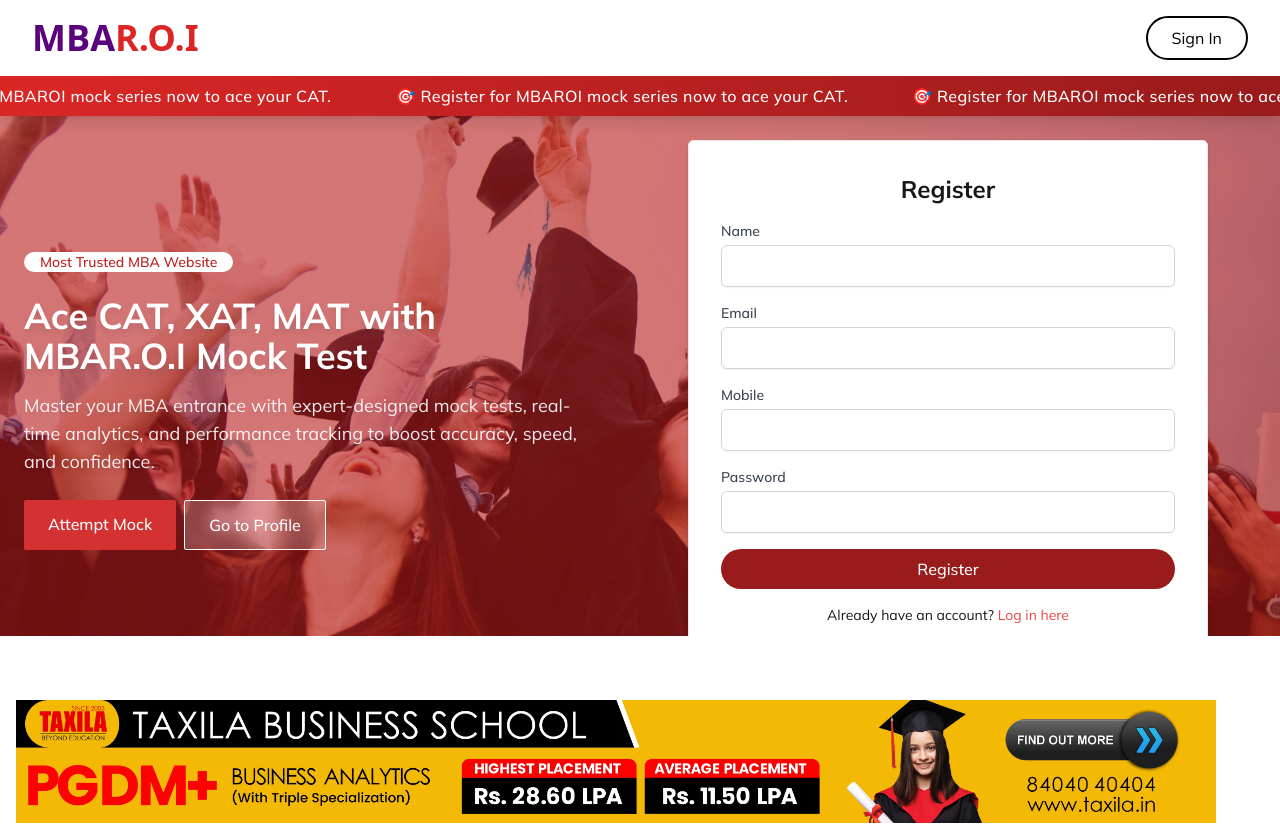
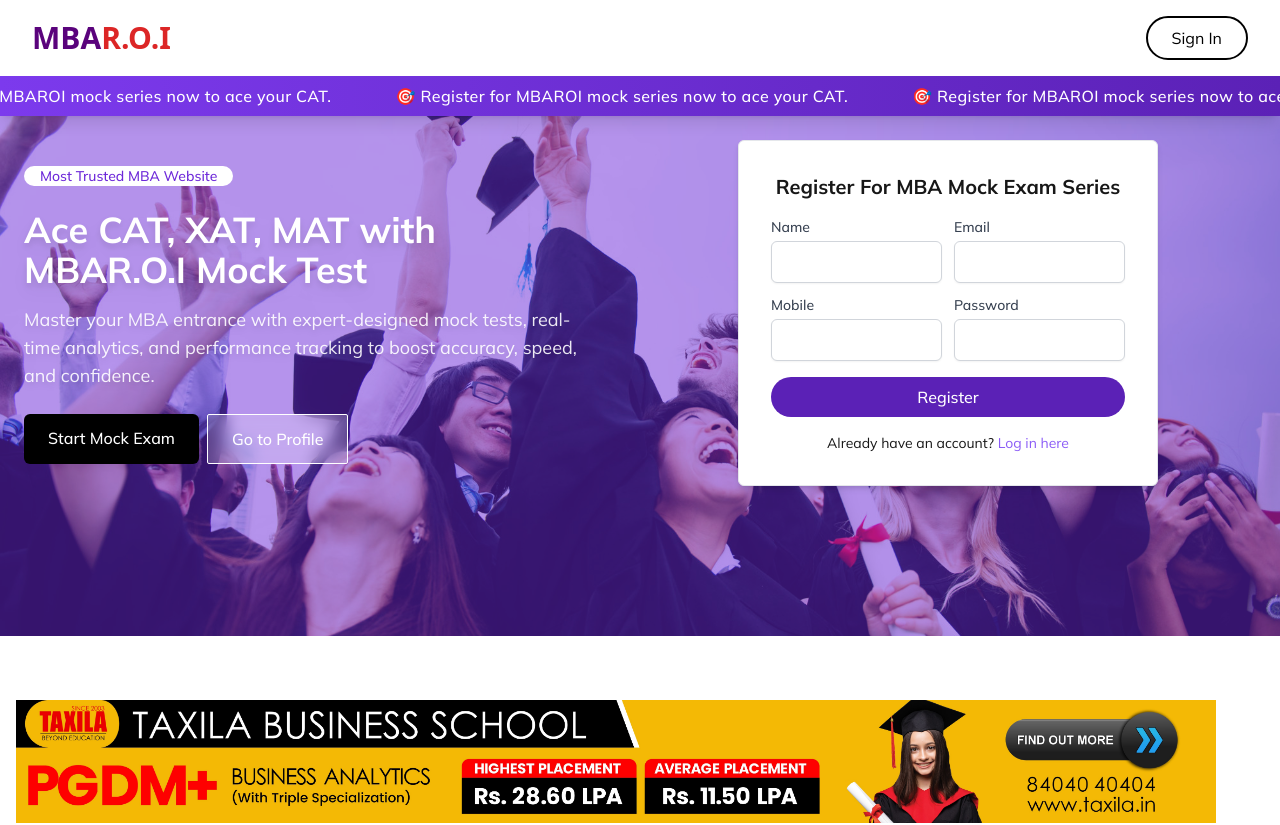
Before and after one commit to desimochi/mbaroimock, a Next.js app: page / in a window 1280 px wide. Shown: the top 825 px of the page. Built offline with nearby package versions, Linux system fonts and the light colour scheme; no server answers; the database is empty.

Commit message:
homepage changess

```diff
--- a/components/Features.js
+++ b/components/Features.js
@@ -4,7 +4,7 @@
   return (
     <div className="container mx-auto bg-white mt-8">
       <h2 className="text-black mb-8 text-center text-3xl sm:text-2xl lg:text-5xl font-normal leading-tight">Why MBAROI Mocks?</h2>
-      <hr class="border-red-700 w-1/2 mx-auto mb-12 border-t-2" />
+      <hr class="border-violet-700 w-1/2 mx-auto mb-12 border-t-2" />
       <div className="flex flex-col md:flex-row md:justify-between gap-6 p-2">
         {/* Card 1 */}
         <div className="bg-white border p-8 border-gray-300 rounded-xl shadow-md mb-8 md:mb-6 w-full sm:w-7/12">
--- a/components/Footer.js
+++ b/components/Footer.js
@@ -3,7 +3,7 @@
 // components/Footer.js
 export default function Footer() {
     return (
-      <footer className="bg-red-800 text-gray-100 py-8 px-24">
+      <footer className="bg-violet-800 text-gray-100 py-8 px-24">
         <div className="container mx-auto flex flex-col md:flex-row justify-between items-center">
           {/* Logo or Brand Name */}
           <div className="mb-4 md:mb-0">
--- a/components/MockTests.js
+++ b/components/MockTests.js
@@ -80,7 +80,7 @@
     return (
       <div className="mb-10 max-w-7xl mx-auto">
 
-        <h2 className="text-2xl font-extrabold text-zinc-950 mb-4 px-12">{title} Mocks</h2>
+        <h2 className="text-2xl font-extrabold text-zinc-950 mb-4 px-12">{title} Mock Exam Series</h2>
 
         <div className="relative group">
 
@@ -107,19 +107,30 @@
               const duration = getDuration(mock.examName);
 
               return (
-                <div key={mock._id} className="group flex-none w-80 relative border border-red-500 rounded-lg shadow-lg hover:shadow-2xl transition-shadow">
+                <div key={mock._id} className="group flex-none w-80 relative border border-gray-200 rounded-lg shadow-lg hover:shadow-2xl transition-shadow">
 
-                  {/* IMPORTANT: NO TRANSFORM, NO SCALE, NO TRANSLATE */}
+  {/* TOP-LEFT MBAROI LABEL */}
+
+
+  {/* NO TRANSFORMS, NO SCALE */}
   <div className="
     bg-gradient-to-br from-gray-50 to-gray-40
     rounded-lg overflow-hidden
     transition-colors duration-300
     hover:bg-white
-                    "
-                  >
-                    <div className="h-40 bg-gradient-to-br from-red-600 to-red-800 flex items-center justify-center relative">
-                      <BookOpen className="w-16 h-16 text-white/20 absolute" />
-                      <h3 className="text-xl font-bold text-white z-10 px-4">
+  ">
+
+    {/* HEADER WITH ICON + NAME */}
+    <div className="h-40 bg-white flex flex-col items-center justify-center relative border-b">
+       <div className="absolute top-2 left-2 border border-gray-300 text-red-800 text-[10px] font-bold px-2 py-[2px] rounded">
+    <span className="text-[#5a037c]">MBA</span>R.O.I
+  </div>
+      {/* ICON (Use your mock.icon or replace with BookOpen) */}
+      <div className="w-14 h-14 flex items-center justify-center bg-violet-100 rounded-full shadow-inner mb-2">
+        <BookOpen className="w-7 h-7 text-violet-700" />
+      </div>
+
+      <h3 className="text-lg font-bold text-gray-900 px-4 text-center">
         {mock.examName}
       </h3>
     </div>
@@ -133,7 +144,7 @@
       </div>
 
       {mock.description && (
-                        <p className="text-gray-800 text-xs mb-3 line-clamp-2">
+        <p className="text-gray-700 text-xs mb-3 line-clamp-2">
           {mock.description}
         </p>
       )}
@@ -146,22 +157,22 @@
 
       {session ? (
         <Link href={`/exam?mock=${mock._id}`}>
-                          <button className="w-full bg-red-700 text-white py-2 rounded-full font-semibold">
+          <button className="w-full bg-violet-700 text-white py-2 rounded-full font-semibold">
             Start Test
           </button>
         </Link>
       ) : (
-                        <Link href="/login" >
-                          <button className="w-full bg-red-700 text-white py-2 rounded-full font-semibold">
+        <Link href="/login">
+          <button className="w-full bg-violet-700 text-white py-2 rounded-full font-semibold">
             Login to Attempt
           </button>
         </Link>
       )}
+    </div>
 
   </div>
 </div>
 
-                </div>
               );
             })}
           </div>
--- a/components/NavBar.js
+++ b/components/NavBar.js
@@ -18,7 +18,7 @@
   <div className="max-w-7xl mx-auto flex justify-between items-center">
     {/* Logo */}
     <div className="flex items-center">
-      <div className="text-red-600 text-4xl font-bold font-sans">
+      <div className="text-red-600 text-3xl font-bold font-sans">
         <Link href="https://mbaroi.in/" ><span className="text-[#5a037c]">MBA</span>R.O.I</Link>
       </div>
     </div>
--- a/components/RefComp.js
+++ b/components/RefComp.js
@@ -84,12 +84,13 @@
   };
 
   return (
-    <div className=" flex flex-col items-center justify-center bg-white rounded-md w-[520px]">
+    <div className=" flex flex-col items-center justify-center bg-white rounded-xl w-[420px]">
       <div className="w-full p-8 bg-white border shadow-md rounded-md">
-        <h2 className="text-2xl font-bold mb-4 text-center">Register</h2>
+        <h2 className="text-xl font-bold mb-4 text-center">Register For MBA Mock Exam Series</h2>
         {error && <p className="text-red-500 mb-4">{error}</p>}
-        <form onSubmit={handleSubmit}>
-          <div className="mb-4">
+        <form onSubmit={handleSubmit} >
+          <div className="grid grid-cols-2 gap-3">
+          <div className="">
             <label htmlFor="name" className="block text-sm font-medium text-gray-700">
               Name
             </label>
@@ -103,7 +104,7 @@
               required
             />
           </div>
-          <div className="mb-4">
+          <div className="">
             <label htmlFor="email" className="block text-sm font-medium text-gray-700">
               Email
             </label>
@@ -145,17 +146,18 @@
               required
             />
           </div>
+          </div>
           <button
             type="submit"
             disabled={loading}
-            className="w-full bg-red-800 text-white rounded-full font-medium py-2 px-4 hover:bg-red-600 focus:outline-none focus:ring-2 focus:ring-offset-2 focus:ring-blue-500"
+            className="w-full bg-violet-800 text-white rounded-full font-medium py-2 px-4 hover:bg-violet-600 focus:outline-none focus:ring-2 focus:ring-offset-2 focus:ring-blue-500"
           >
             {loading ? "Registering..." : "Register"}
           </button>
         </form>
         <p className="mt-4 text-sm text-center">
           Already have an account?{" "}
-          <a href="/login" className="text-red-500 hover:underline">
+          <a href="/login" className="text-violet-500 hover:underline">
             Log in here
           </a>
         </p>
--- a/components/TextImageSection.js
+++ b/components/TextImageSection.js
@@ -24,14 +24,14 @@
       </div>
 
       {/* OVERLAY (optional – you can remove if not needed) */}
-      <div className="absolute inset-0 bg-red-700/60 -z-0"></div>
+      <div className="absolute inset-0 bg-violet-700/50 -z-0"></div>
 
       {/* HERO SECTION CONTENT */}
-      <section className="relative flex flex-col md:flex-row justify-between px-6 py-16 max-w-7xl mx-auto items-center">
+      <section className="relative flex flex-col md:flex-row justify-center px-6 py-16 max-w-7xl mx-auto items-center">
 
         {/* LEFT CONTENT */}
         <div className="max-w-3xl z-10 md:w-1/2 text-white">
-          <p className="text-red-700 text-sm mb-4 px-4 rounded-full font-medium bg-white inline-block">
+          <p className="text-violet-700 text-sm mb-4 px-4 rounded-full font-medium bg-white inline-block">
             Most Trusted MBA Website
           </p>
 
@@ -48,15 +48,15 @@
           <div className="flex gap-2">
             <Link
               href={"/mocks"}
-              className="bg-[#d43232] hover:bg-[#a82828] text-white px-6 py-3 rounded-sm font-medium transition"
+              className="bg-black hover:bg-black text-white px-6 py-3 rounded-md font-medium transition"
             >
-              Attempt Mock
+              Start Mock Exam
             </Link>
 
             {session?.user?.id ? (
               <Link
                 href={`/profiles/students/${session.user.id}`}
-                className="bg-white/20 border border-white text-white px-6 py-3 rounded-sm font-medium transition backdrop-blur"
+                className="bg-white/20 border border-white text-white px-6 py-3 rounded-md font-medium transition backdrop-blur"
               >
                 Go to Profile
               </Link>
--- a/components/Ticker.js
+++ b/components/Ticker.js
@@ -21,7 +21,7 @@
       onClick={() => router.push("/register")}
       className={`
         fixed top-15 left-0 w-full
-        bg-gradient-to-r from-red-600 to-red-800
+        bg-gradient-to-r from-violet-600 to-violet-800
         text-white py-2 cursor-pointer
         overflow-hidden shadow-lg
         z-[9999]
```
Lines whose indentation alone changed are shown as unchanged.
